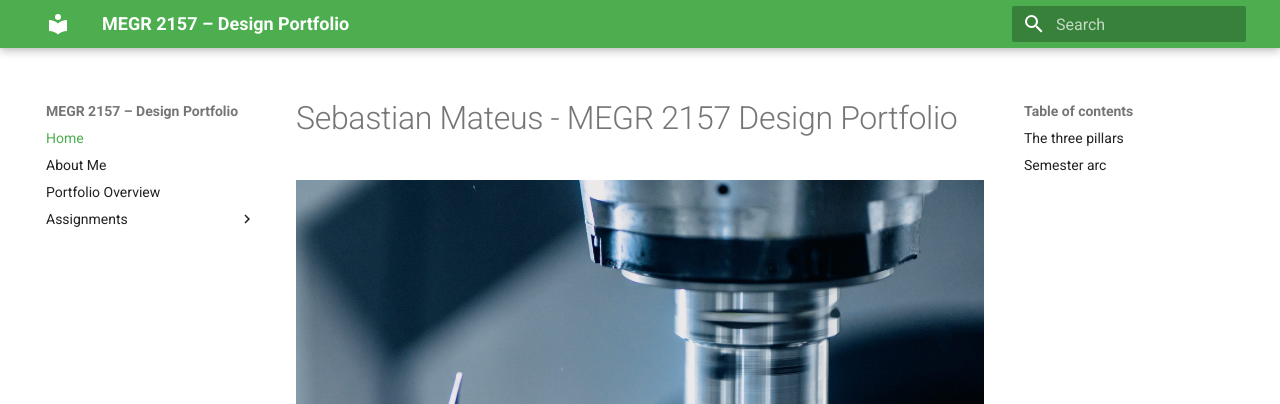
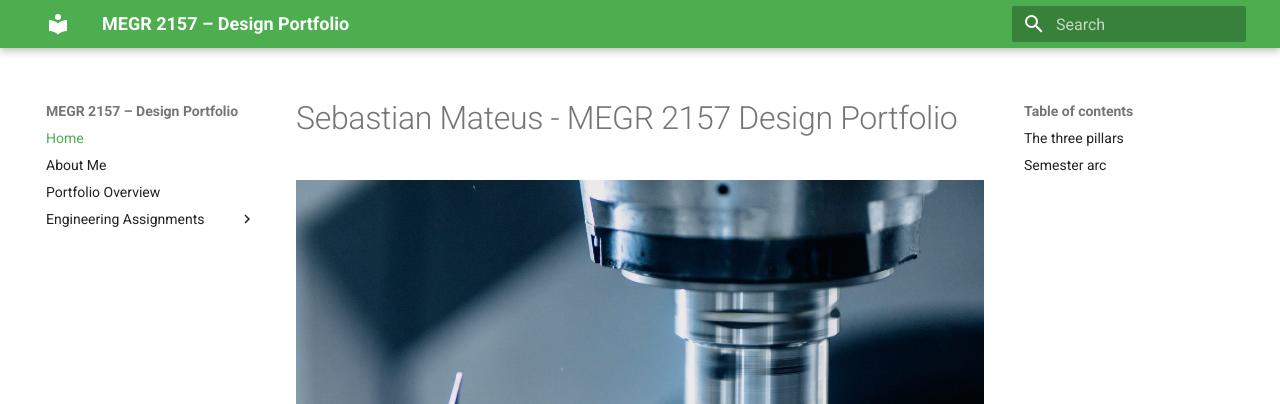
Before and after one commit to smateus0/megr2157-portfolio, an MkDocs documentation site: the page built from docs/index.md, in a window 1280 px wide. Shown: the top 404 px of the page. Built offline with MkDocs 1.6.1 and Material for MkDocs 9.7.7, drawn with Linux system fonts in a browser that asks for light colours.

Commit message:
Update mkdocs.yml
step 2 (decide) part 2 (One Intentional Customization) of assignment A01. changing the section labels

```diff
--- a/mkdocs.yml
+++ b/mkdocs.yml
@@ -13,7 +13,7 @@ nav:
   - Home: index.md
   - About Me: aboutme/index.md
   - Portfolio Overview: portfolio-overview.md
-  - Assignments:
+  - Engineering Assignments:
       - A1: assignments/A01/index.md
       - A2: assignments/A02/index.md
       - A3: assignments/A03/index.md
```
